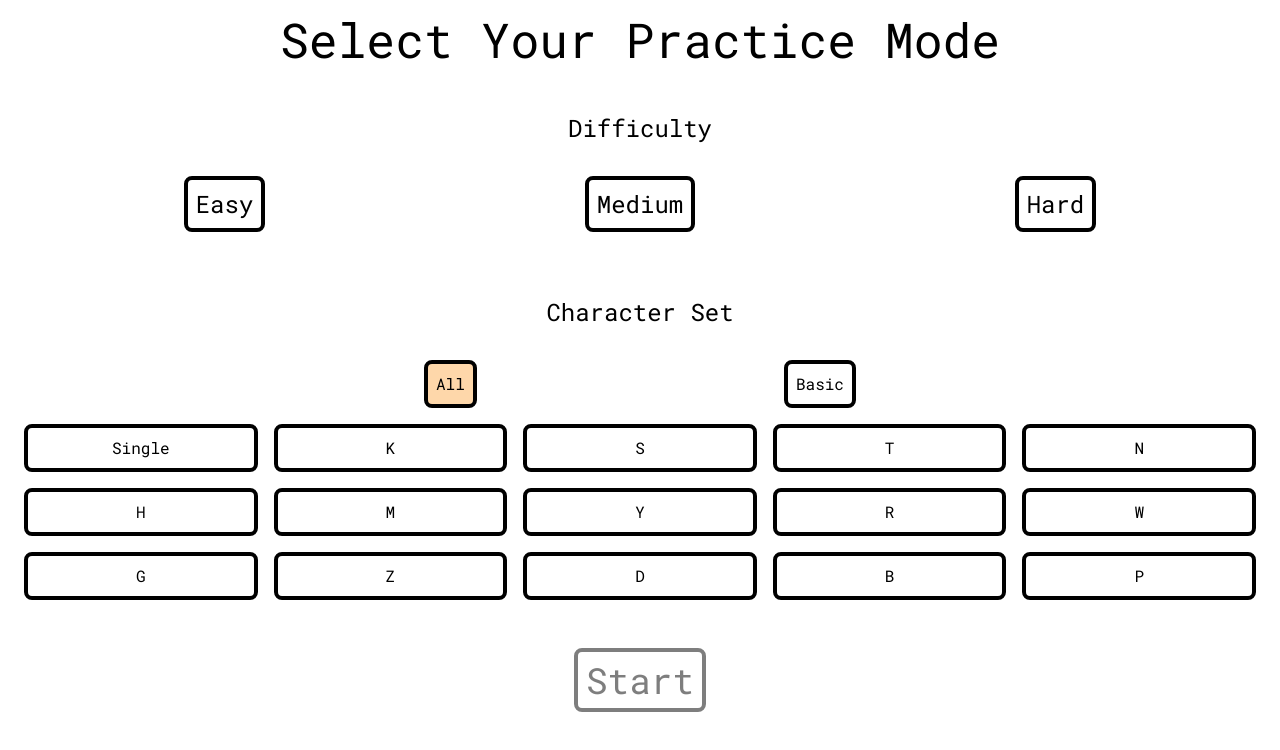
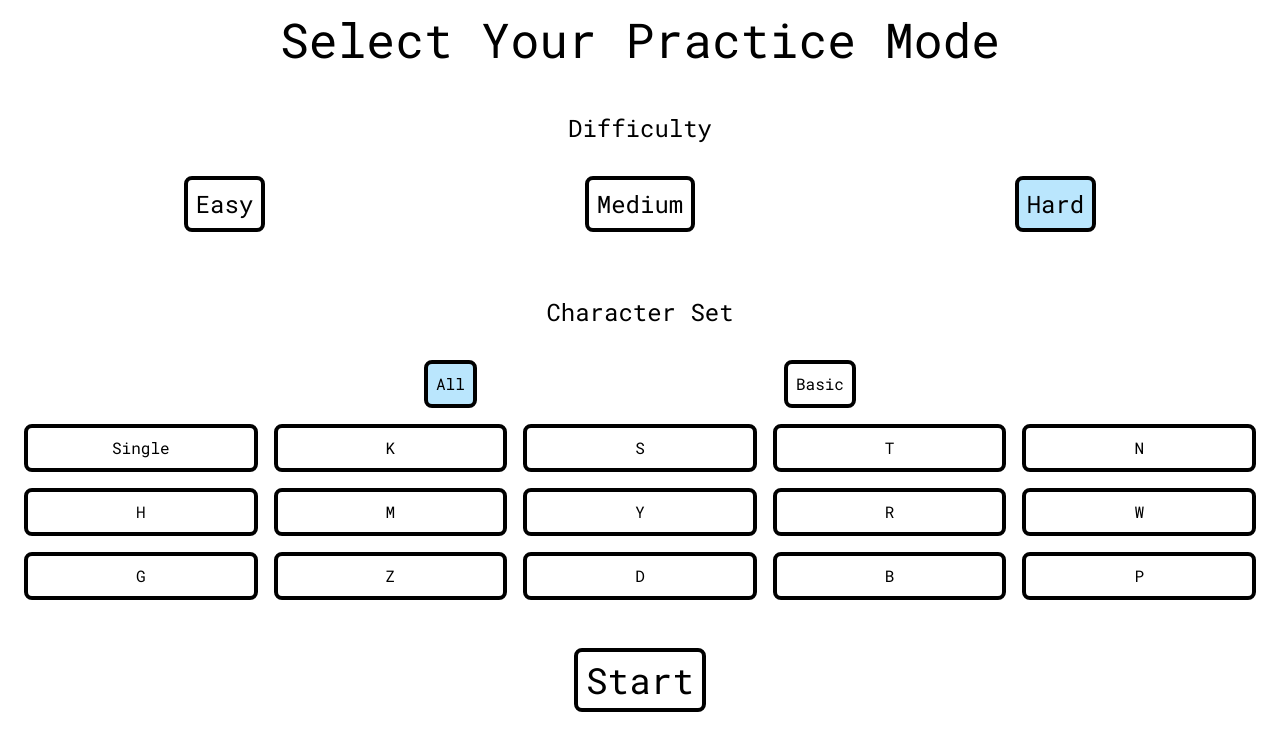
Before and after one commit to AD-Blue/hiragana-study, a Next.js app: page /mode-select in a window 1280 px wide. Shown: the top 750 px of the page. Built offline with nearby package versions, Linux system fonts and the light colour scheme.

Commit message:
re-organized mode-select code, separated buttons into their own components

```diff
--- /dev/null
+++ b/src/components/char-select-button.tsx
@@ -0,0 +1,27 @@
+import classNames from "classnames";
+
+interface CharSelectButtonProps {
+  character: string;
+  currentSelectedCharsList: string[];
+  onClick: () => void;
+}
+
+const CharSelectButton = ({
+  character,
+  currentSelectedCharsList,
+  onClick,
+}: CharSelectButtonProps) => {
+  return (
+    <button
+      className={classNames(
+        "border-black border-4 p-2 rounded-lg",
+        currentSelectedCharsList.includes(character) && "bg-sky-200"
+      )}
+      onClick={onClick}
+    >
+      {character}
+    </button>
+  );
+};
+
+export default CharSelectButton;
--- /dev/null
+++ b/src/components/char-set-button.tsx
@@ -0,0 +1,34 @@
+import classNames from "classnames";
+import { toSentenceCase } from "../lib/to-sentence-case";
+
+export enum CharSet {
+  ALL = "ALL",
+  BASIC = "BASIC",
+}
+
+interface CharSetButtonProps {
+  charSetName: CharSet;
+  currentSelectedCharsList: string[];
+  onClick: () => void;
+}
+
+const CharSetButton = ({
+  charSetName,
+  currentSelectedCharsList,
+  onClick,
+}: CharSetButtonProps) => {
+  return (
+    <button
+      className={classNames(
+        "border-black border-4 p-2 w-fit mx-auto rounded-lg",
+        currentSelectedCharsList.includes(toSentenceCase(charSetName)) &&
+          "bg-sky-200"
+      )}
+      onClick={onClick}
+    >
+      {toSentenceCase(charSetName)}
+    </button>
+  );
+};
+
+export default CharSetButton;
--- /dev/null
+++ b/src/components/difficulty-button.tsx
@@ -0,0 +1,30 @@
+import classNames from "classnames";
+import { toSentenceCase } from "../lib/to-sentence-case";
+
+import { Difficulty } from "../pages/mode-select";
+
+interface DifficultyButtonProps {
+  currentDifficulty: Difficulty;
+  difficultyLevel: Difficulty;
+  onClick: () => void;
+}
+
+const DifficultyButton = ({
+  currentDifficulty,
+  difficultyLevel,
+  onClick,
+}: DifficultyButtonProps) => {
+  return (
+    <button
+      className={classNames(
+        "text-2xl p-2 border-black border-4 w-fit mx-auto rounded-lg mt-8 hover:bg-slate-200",
+        currentDifficulty === difficultyLevel && "bg-sky-200"
+      )}
+      onClick={onClick}
+    >
+      {toSentenceCase(difficultyLevel)}
+    </button>
+  );
+};
+
+export default DifficultyButton;
--- /dev/null
+++ b/src/lib/to-sentence-case.ts
@@ -0,0 +1,7 @@
+const toSentenceCase = (word: string): string => {
+  const lowerCasedWord = word.toLowerCase();
+
+  return `${lowerCasedWord.charAt(0).toUpperCase()}${lowerCasedWord.slice(1)}`;
+};
+
+export { toSentenceCase };
--- a/src/pages/mode-select.tsx
+++ b/src/pages/mode-select.tsx
@@ -1,6 +1,9 @@
 import classNames from "classnames";
 import Link from "next/link";
 import { useState } from "react";
+import CharSelectButton from "../components/char-select-button";
+import CharSetButton, { CharSet } from "../components/char-set-button";
+import DifficultyButton from "../components/difficulty-button";
 
 export enum Difficulty {
   EASY = "EASY",
@@ -27,7 +30,7 @@ export enum Column {
 }
 
 const ModeSelect = () => {
-  const [difficulty, setDifficulty] = useState<string>("");
+  const [difficulty, setDifficulty] = useState<Difficulty>(Difficulty.HARD);
   const [columns, setColumns] = useState<string[]>(["All"]);
 
   const handleCharClick = (char: string) => {
@@ -79,68 +82,37 @@ const ModeSelect = () => {
 
       <p className="text-2xl text-center mt-8">Difficulty</p>
       <div className="flex justify-around w-full">
-        <button
-          className={classNames(
-            "text-2xl p-2 border-black border-4 w-fit mx-auto rounded-lg mt-8",
-            difficulty === Difficulty.EASY && "bg-orange-200"
-          )}
-          onClick={() => setDifficulty(Difficulty.EASY)}
-        >
-          Easy
-        </button>
-        <button
-          className={classNames(
-            "text-2xl p-2 border-black border-4 w-fit mx-auto rounded-lg mt-8",
-            difficulty === Difficulty.MEDIUM && "bg-orange-200"
-          )}
-          onClick={() => setDifficulty(Difficulty.MEDIUM)}
-        >
-          Medium
-        </button>
-        <button
-          className={classNames(
-            "text-2xl p-2 border-black border-4 w-fit mx-auto rounded-lg mt-8",
-            difficulty === Difficulty.HARD && "bg-orange-200"
-          )}
-          onClick={() => setDifficulty(Difficulty.HARD)}
-        >
-          Hard
-        </button>
+        {Object.values(Difficulty).map((difficultyLevel, index) => (
+          <DifficultyButton
+            key={index}
+            currentDifficulty={difficulty}
+            difficultyLevel={difficultyLevel}
+            onClick={() => setDifficulty(difficultyLevel)}
+          />
+        ))}
       </div>
 
       <p className="text-2xl text-center mt-16">Character Set</p>
       <div className="mt-8 grid grid-cols-5 gap-4">
         <div className="flex col-span-5 justify-around w-3/5 mx-auto">
-          <button
-            className={classNames(
-              "border-black border-4 p-2 w-fit mx-auto rounded-lg",
-              columns.includes("All") && "bg-orange-200"
-            )}
+          <CharSetButton
+            charSetName={CharSet.ALL}
+            currentSelectedCharsList={columns}
             onClick={handleAllClick}
-          >
-            All
-          </button>
-          <button
-            className={classNames(
-              "border-black border-4 p-2 w-fit mx-auto rounded-lg",
-              columns.includes("Basic") && "bg-orange-200"
-            )}
+          />
+          <CharSetButton
+            charSetName={CharSet.BASIC}
+            currentSelectedCharsList={columns}
             onClick={handleBasicClick}
-          >
-            Basic
-          </button>
+          />
         </div>
         {Object.values(Column).map((char, index) => (
-          <button
-            className={classNames(
-              "border-black border-4 p-2 rounded-lg",
-              columns.includes(char) && "bg-orange-200"
-            )}
+          <CharSelectButton
             key={index}
+            character={char}
+            currentSelectedCharsList={columns}
             onClick={() => handleCharClick(char)}
-          >
-            {char}
-          </button>
+          />
         ))}
       </div>
 
@@ -150,7 +122,7 @@ const ModeSelect = () => {
         )}&columns=${encodeURIComponent(arrayToString(columns))}`}
       >
         <button
-          disabled={difficulty === "" || columns.length === 0}
+          disabled={columns.length === 0}
           className="text-4xl text-center mt-12 border-black border-4 rounded-lg w-fit mx-auto p-2 hover:bg-gray-100 disabled:opacity-50 disabled:hover:cursor-not-allowed disabled:hover:bg-white"
         >
           Start
```
